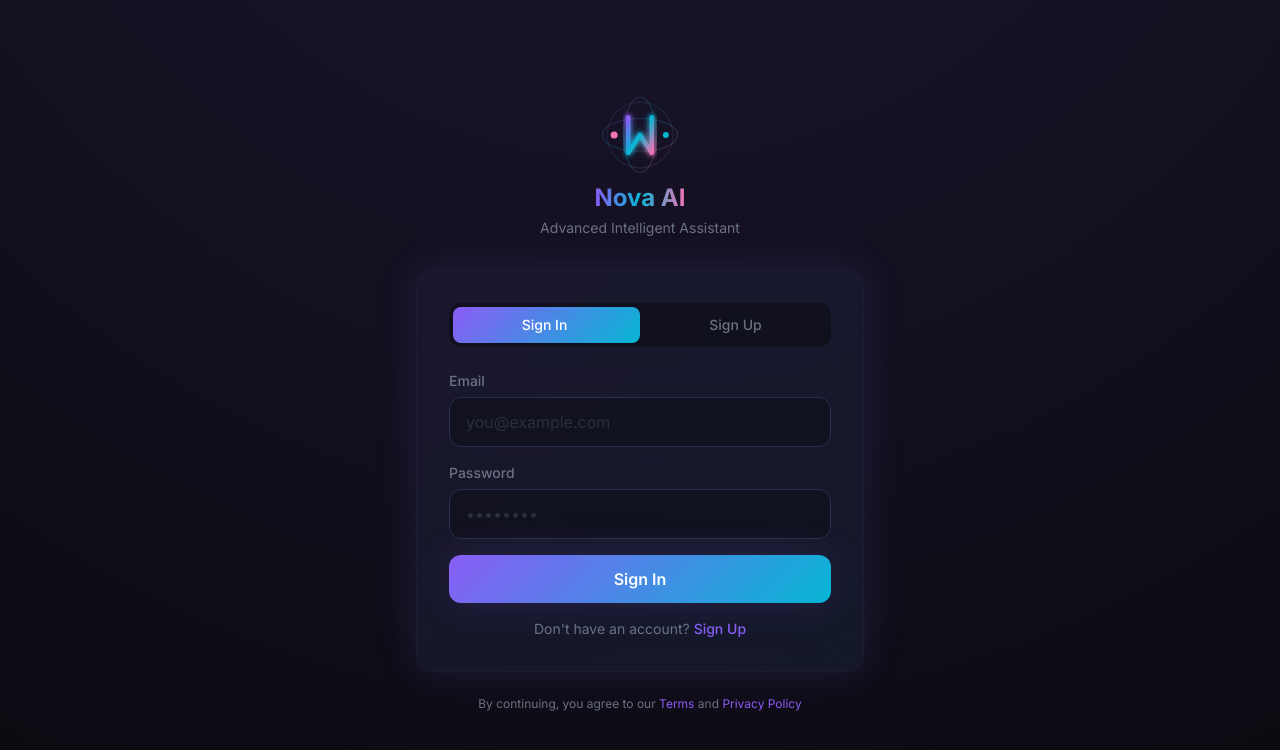
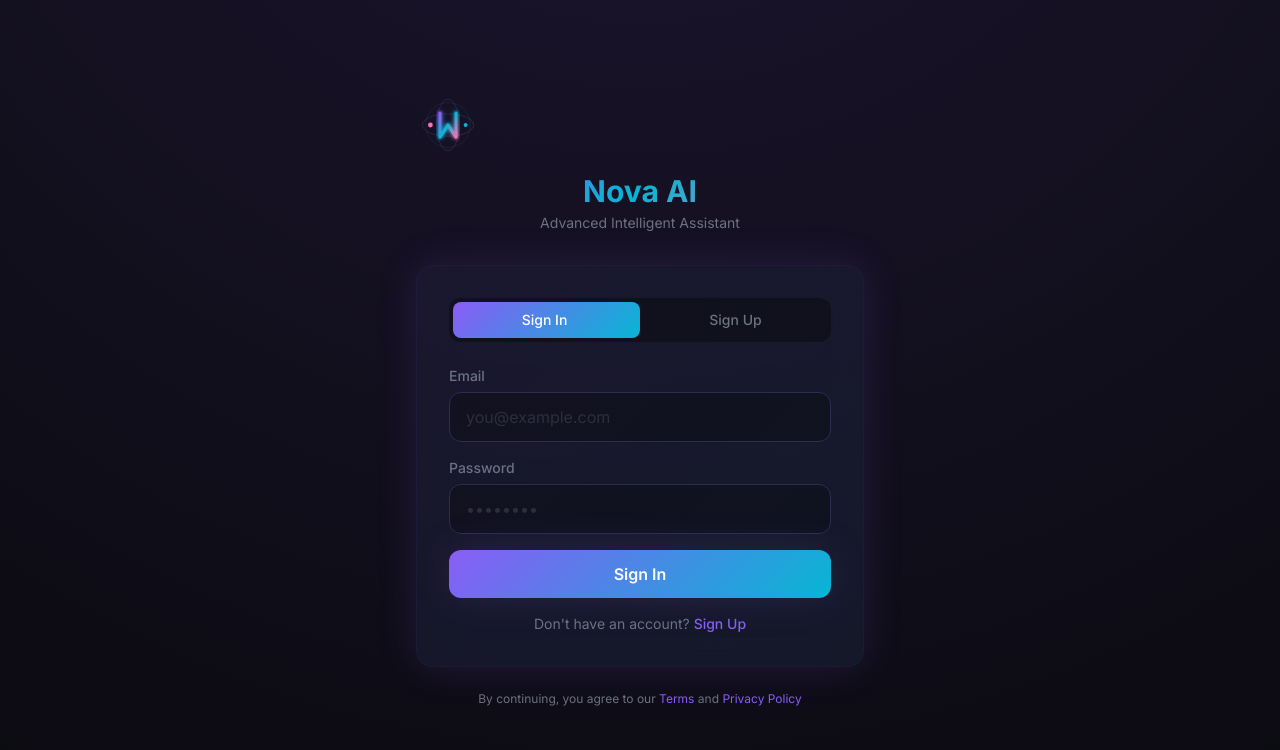
Before and after one commit to programmer-nishant08/Nova-AI, a React (Vite) app in the folder frontend/: page /login in a window 1280 px wide. Shown: the top 750 px of the page. Built offline with nearby package versions, Linux system fonts and the light colour scheme; no server answers.

Commit message:
🔧 Fix: Correct React Router routes for login and home

```diff
--- a/frontend/src/App.jsx
+++ b/frontend/src/App.jsx
@@ -7,14 +7,9 @@ import MainLayout from './components/Layout/MainLayout';
 import Auth from './components/Auth/Auth';
 import Logo from './components/Common/Logo';
 
-// ============================================
-// APP CONTENT
-// ============================================
-
 function AppContent() {
   const { isAuthenticated, loading } = useAuth();
 
-  // ✅ Show loading screen with logo
   if (loading) {
     return (
       <div className="min-h-screen flex items-center justify-center bg-cyber-dark">
@@ -27,25 +22,38 @@ function AppContent() {
     );
   }
 
-  // ✅ If not authenticated, show Auth page
-  if (!isAuthenticated) {
-    return <Auth />;
-  }
+  return (
+    <Routes>
+      {/* ✅ Auth page - if authenticated, redirect to home */}
+      <Route
+        path="/login"
+        element={isAuthenticated ? <Navigate to="/" replace /> : <Auth />}
+      />
 
-  // ✅ If authenticated, show MainLayout with Chat
-  return (
-    <ChatProvider>
-      <MainLayout />
-    </ChatProvider>
+      {/* ✅ Home page - if not authenticated, redirect to login */}
+      <Route
+        path="/"
+        element={
+          isAuthenticated ? (
+            <ChatProvider>
+              <MainLayout />
+            </ChatProvider>
+          ) : (
+            <Navigate to="/login" replace />
+          )
+        }
+      />
+
+      {/* ✅ Catch all - redirect to home or login */}
+      <Route
+        path="*"
+        element={<Navigate to={isAuthenticated ? "/" : "/login"} replace />}
+      />
+    </Routes>
   );
 }
 
-// ============================================
-// MAIN APP
-// ============================================
-
 function App() {
-
   return (
     <AuthProvider>
       <Router>
@@ -58,19 +66,6 @@ function App() {
               color: '#E2E8F0',
               border: '1px solid rgba(139, 92, 246, 0.2)',
               borderRadius: '12px',
-              boxShadow: '0 8px 32px rgba(0,0,0,0.4)',
-            },
-            success: {
-              iconTheme: {
-                primary: '#8B5CF6',
-                secondary: '#E2E8F0',
-              },
-            },
-            error: {
-              iconTheme: {
-                primary: '#EF4444',
-                secondary: '#E2E8F0',
-              },
             },
           }}
         />
--- a/frontend/src/components/Auth/Auth.jsx
+++ b/frontend/src/components/Auth/Auth.jsx
@@ -1,11 +1,22 @@
-import React, { useState } from 'react';
-import Logo from '../Common/Logo';
+import React, { useState, useEffect } from 'react';
 import { motion, AnimatePresence } from 'framer-motion';
+import { useNavigate } from 'react-router-dom';
+import { useAuth } from '../../hooks/useAuth';
 import Login from './Login';
 import Register from './Register';
+import Logo from '../Common/Logo';
 
 export default function Auth() {
   const [isLogin, setIsLogin] = useState(true);
+  const { isAuthenticated } = useAuth();
+  const navigate = useNavigate();
+
+  // ✅ Redirect if already authenticated
+  useEffect(() => {
+    if (isAuthenticated) {
+      navigate('/', { replace: true });
+    }
+  }, [isAuthenticated, navigate]);
 
   return (
     <div className="min-h-screen flex items-center justify-center bg-cyber-dark p-4 relative overflow-hidden">
@@ -17,12 +28,9 @@ export default function Auth() {
         transition={{ duration: 0.5 }}
         className="w-full max-w-md relative z-10"
       >
-        <div className="flex flex-col items-center justify-center text-center mb-8">
-          <Logo size={94} showText={false} />
-             <span className="text-2xl font-bold bg-gradient-to-r from-cyber-purple via-cyber-cyan to-cyber-pink bg-clip-text text-transparent">
-        Nova AI
-      </span>
-
+        <div className="text-center mb-8">
+          <Logo size={64} className="mx-auto" showText={false} />
+          <h1 className="text-3xl font-bold mt-4 text-gradient">Nova AI</h1>
           <p className="text-cyber-text-dim mt-1 text-sm">Advanced Intelligent Assistant</p>
         </div>
 
```
